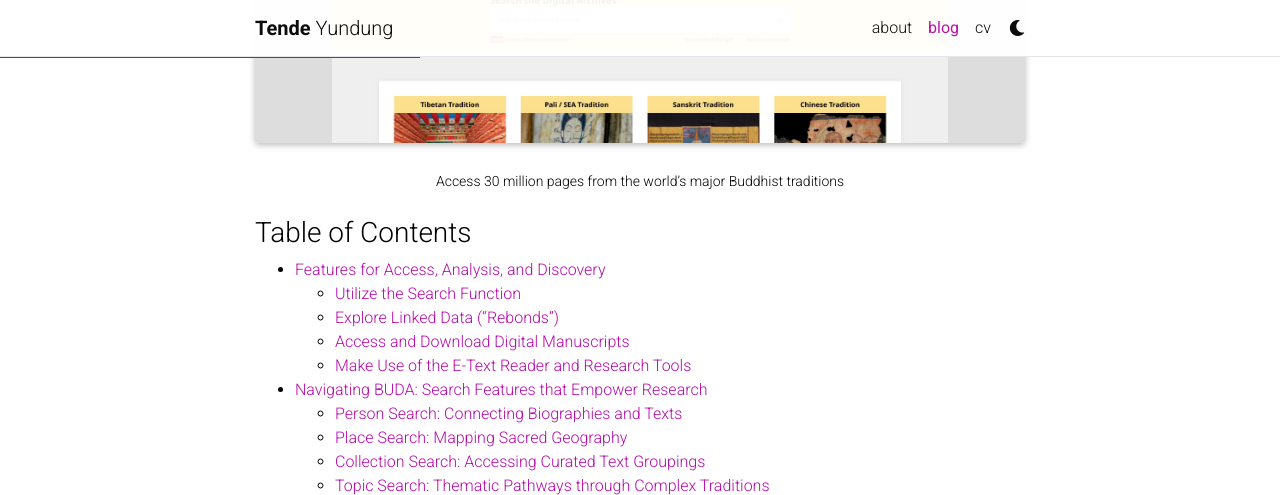
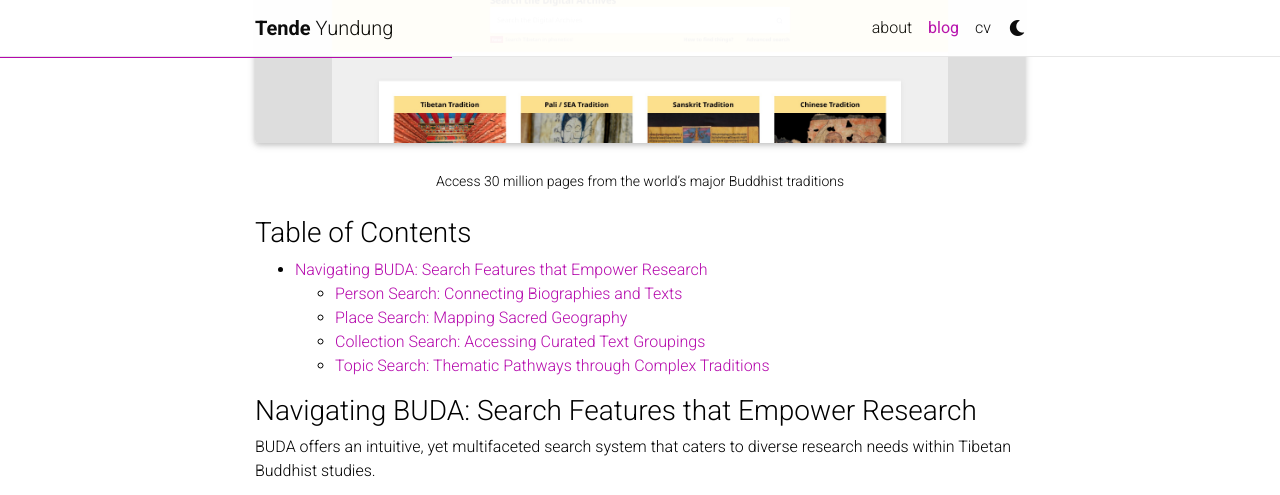
Before and after one commit to yundung/yundung.github.io, a Jekyll site: the page built from _posts/2025-04-18-BUDA2.md, in a window 1280 px wide and 900 px high, scrolled down 563 px, cut to the strip 0-495 px from the top of the window. Built offline with Jekyll 4.4.1, drawn with Linux system fonts in a browser that asks for light colours; full-size pictures stand in for the smaller copies a plugin makes; comment, search, counter and statistics services are not loaded; a style sheet for code colours, icons or effects is not loaded.

Commit message:
Third blogpost Table of Contents changed

```diff
--- a/_posts/2025-04-18-BUDA2.md
+++ b/_posts/2025-04-18-BUDA2.md
@@ -20,11 +20,6 @@
 
 ### Table of Contents
 
-- [Features for Access, Analysis, and Discovery](#features-for-access-analysis-and-discovery)
-  - [Utilize the Search Function](#utilize-the-search-function)
-  - [Explore Linked Data ("Rebonds")](#explore-linked-data-rebonds)
-  - [Access and Download Digital Manuscripts](#access-and-download-digital-manuscripts)
-  - [Make Use of the E-Text Reader and Research Tools](#make-use-of-the-e-text-reader-and-research-tools)
 - [Navigating BUDA: Search Features that Empower Research](#navigating-buda-search-features-that-empower-research)
   - [Person Search: Connecting Biographies and Texts](#person-search-connecting-biographies-and-texts)
   - [Place Search: Mapping Sacred Geography](#place-search-mapping-sacred-geography)
```
